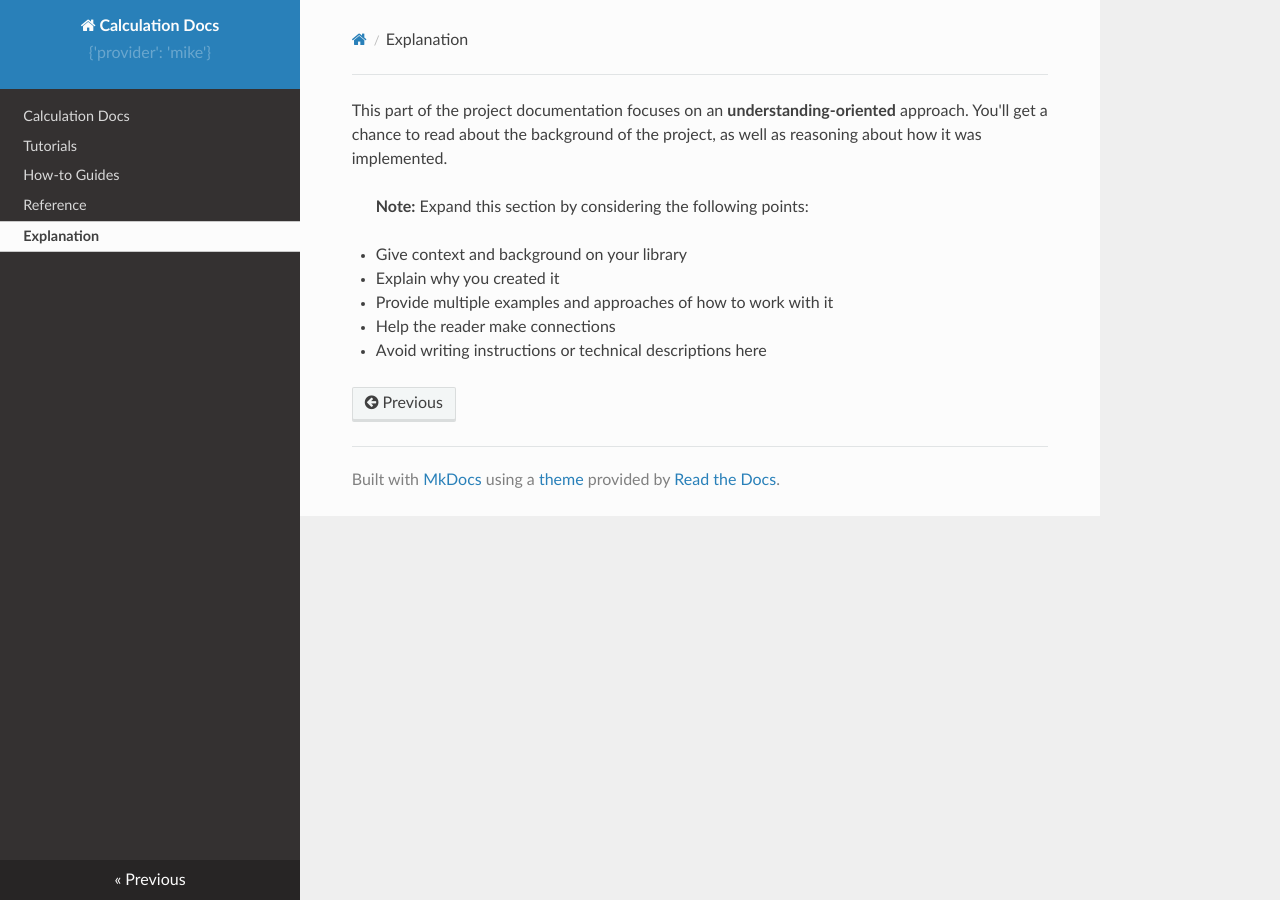
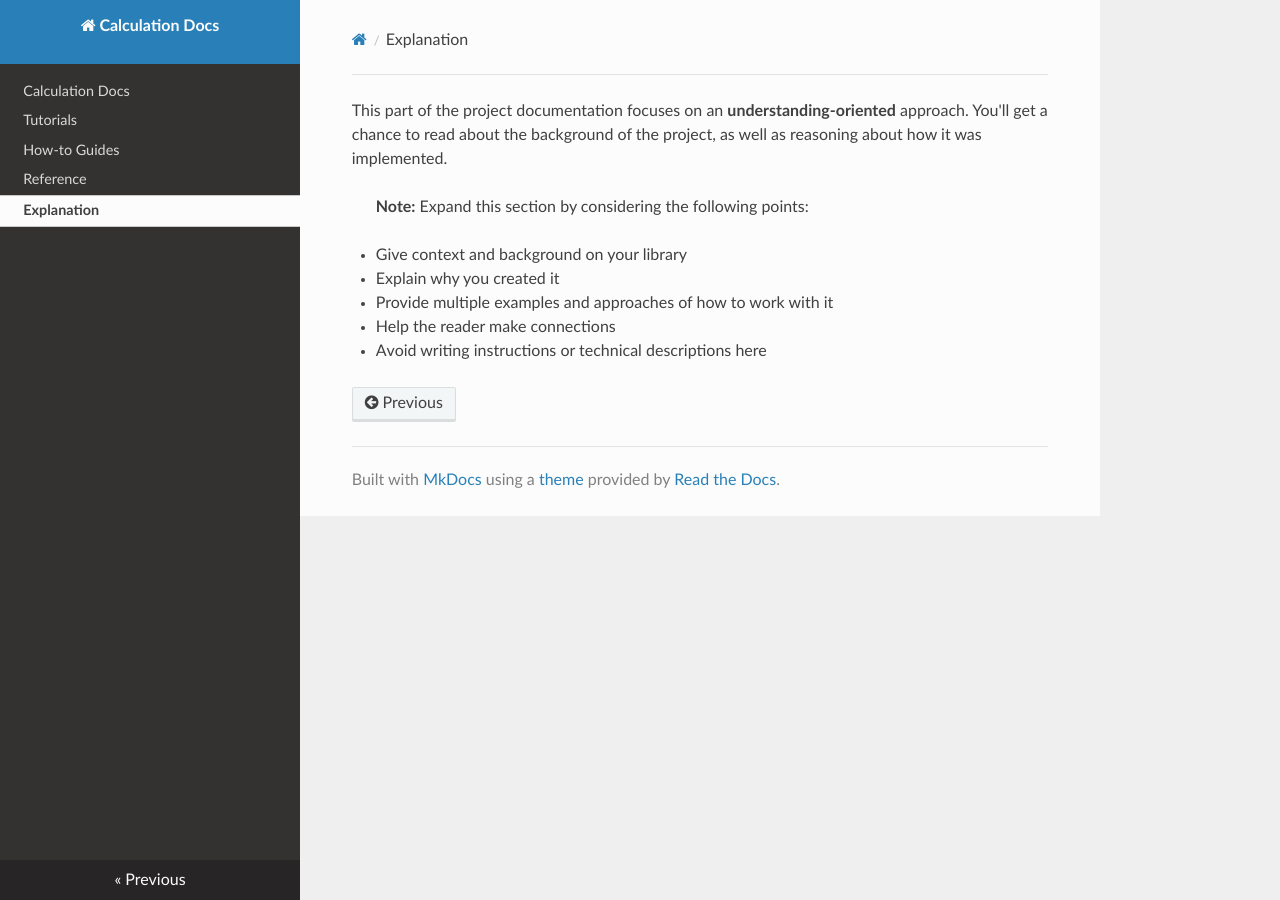
Before and after one commit to binnev/mkdocs-tutorial, an MkDocs documentation site: the page built from docs/explanation.md, in a window 1280 px wide. Built offline with MkDocs 1.6.1, drawn with Linux system fonts in a browser that asks for light colours; nearby versions of some CDN libraries; some of the changed lines change nothing that is shown.

Commit message:
trying to hide weird thing

```diff
--- a/mkdocs.yml
+++ b/mkdocs.yml
@@ -7,9 +7,9 @@ plugins:
   - mkdocstrings
   - mike
 
-extra:
-  version:
-    provider: mike
+#extra:
+#  version:
+#    provider: mike
 
 nav:
   - Calculation Docs: index.md
```
